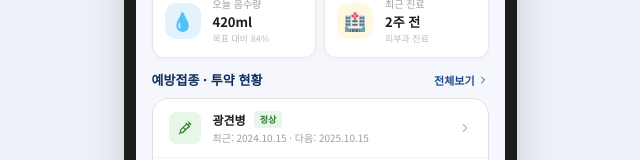
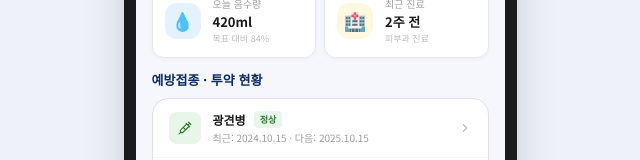
Before and after one commit to FORIF-Design-and-Development/HYFIVE, a React (Vite) app in the folder frontend/: page /profile in a window 1280 px wide. Shown: the part 531-691 px from the top of the page, without its empty margins (320-960 px from the left). Built offline with nearby package versions, Linux system fonts and the light colour scheme; no server answers; a web font is replaced by a local one.

Commit message:
fix(profile): 프로필전환시 petid에 맞게 다른 화면들도 전환

```diff
--- a/frontend/src/app/api/profile.ts
+++ b/frontend/src/app/api/profile.ts
@@ -1,5 +1,6 @@
 const API_BASE = import.meta.env.VITE_API_BASE_URL;
 const TOKEN_KEY = 'hyfive_token';
+const PET_ID_KEY = 'hyfive_petId';
 
 // ── Types ──────────────────────────────────────────────────────────────────────
 
@@ -143,5 +144,7 @@ export async function activatePet(petId: number): Promise<PetProfileResponse> {
     method: 'PATCH',
     headers: authHeaders(),
   });
-  return parse<PetProfileResponse>(res);
+  const pet = await parse<PetProfileResponse>(res);
+  localStorage.setItem(PET_ID_KEY, String(petId));
+  return pet;
 }
--- a/frontend/src/app/components/HealthLogScreen.tsx
+++ b/frontend/src/app/components/HealthLogScreen.tsx
@@ -15,7 +15,7 @@ import {
 
 type FecalState = '정상' | '무름' | '딱딱함' | '혈변' | '없음';
 
-const CURRENT_PET_ID = 1;
+const CURRENT_PET_ID = Number(localStorage.getItem('hyfive_petId') ?? '1');
 
 const FECAL_TO_API: Record<FecalState, BowelStatus> = {
   '정상': 'NORMAL', '무름': 'SOFT', '딱딱함': 'HARD', '혈변': 'BLOOD', '없음': 'NONE',
--- a/frontend/src/app/components/PetProfileScreen.tsx
+++ b/frontend/src/app/components/PetProfileScreen.tsx
@@ -254,12 +254,8 @@ export default function PetProfileScreen() {
 
             {/* Vaccine / Prevention */}
             <div>
-              <div className="flex items-center justify-between mb-2">
+              <div className="flex items-center mb-2">
                 <p style={{ fontSize: '13px', fontWeight: 700, color: '#0D2B5E' }}>예방접종 · 투약 현황</p>
-                <button className="flex items-center gap-0.5">
-                  <span style={{ fontSize: '11px', color: '#1B4B8C', fontWeight: 600 }}>전체보기</span>
-                  <ChevronRight size={12} style={{ color: '#1B4B8C' }} />
-                </button>
               </div>
               <div className="bg-white rounded-2xl overflow-hidden" style={{ border: '1px solid #E0E0E0' }}>
                 {vaccineRecords.map((v, i) => (
```
